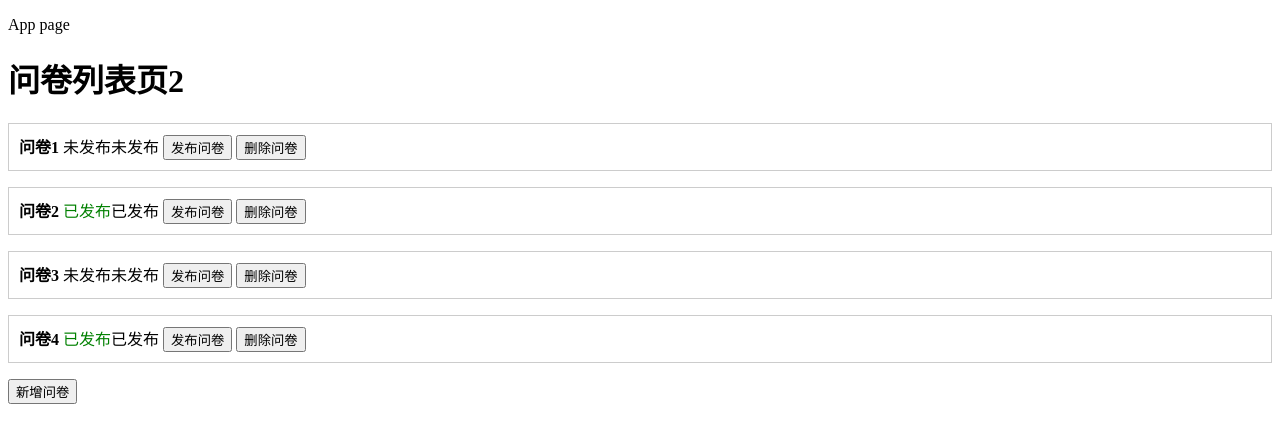
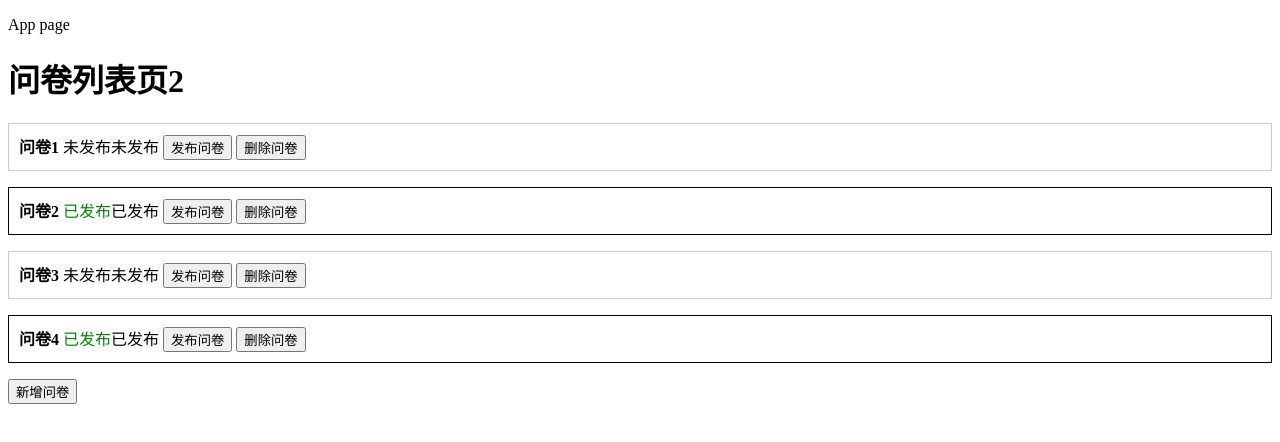
Before and after one commit to squall140/questionnaire, a React (Create React App) app: page / in a window 1280 px wide. Shown: the top 442 px of the page. Built offline with nearby package versions, Linux system fonts and the light colour scheme.

Commit message:
feat styles
Sass

```diff
--- a/package.json
+++ b/package.json
@@ -16,6 +16,8 @@
     "react": "18",
     "react-dom": "18",
     "react-scripts": "5.0.1",
+    "sass": "^1.83.3",
+    "scss": "^0.2.4",
     "typescript": "^4.4.2",
     "web-vitals": "^2.1.0"
   },
--- a/src/components/QuestionCard.module.css
+++ /dev/null
@@ -1,9 +0,0 @@
-.list-item{
-    border: 1px solid #ccc;
-    padding: 10px;
-    margin-bottom: 16px;
-}
-
-.published {
-    border-color: green;
-}
--- /dev/null
+++ b/src/components/QuestionCard.module.scss
@@ -0,0 +1,14 @@
+.list-item{
+    border: 1px solid #ccc;
+    padding: 10px;
+    margin-bottom: 16px;
+
+    // nested scss
+    .published-span{
+        color: green;
+    }
+}
+
+.published {
+    border-color: rgb(0, 0, 0);
+}
--- a/src/components/QuestionCard.tsx
+++ b/src/components/QuestionCard.tsx
@@ -1,7 +1,7 @@
-import React, { FC, useEffect } from 'react'
+import React, { FC } from 'react'
 // import './QuestionCard.css'
-// import classNames from 'classnames'
-import styles from './QuestionCard.module.css'
+import classNames from 'classnames'
+import styles from './QuestionCard.module.scss'
 
 // ts 自定义类型
 type PropsType = {
@@ -16,9 +16,9 @@ type PropsType = {
 const QuestionCard: FC<PropsType> = props => {
   const { id, title, isPublished, deleteQuestion, publishQuestion } = props
 
-  function edit(id: string) {
-    console.log('edit', id)
-  }
+  // function edit(id: string) {
+  //   console.log('edit', id)
+  // }
 
   function del(id: string) {
     deleteQuestion && deleteQuestion(id)
@@ -55,13 +55,20 @@ const QuestionCard: FC<PropsType> = props => {
   // use ClassNames plugin
   // const itemClassName = classNames('list-item', { published: isPublished })
 
+  const listItemClass = styles['list-item']
+  const publishedClass = styles['published']
+  const itemClassName = classNames({
+    [listItemClass]: true,
+    [publishedClass]: isPublished,
+  })
+
   return (
     //   <div key={id} className={itemClassName}>
-    <div key={id} className={styles['list-item']}>
+    <div key={id} className={itemClassName}>
       <strong>{title}</strong>
       &nbsp;
       {/* 条件判断 */}
-      {isPublished ? <span style={{ color: 'green' }}>已发布</span> : <span>未发布</span>}
+      {isPublished ? <span className={styles['published-span']}>已发布</span> : <span>未发布</span>}
       {isPublished ? <span>已发布</span> : <span>未发布</span>}
       &nbsp;
       <button
```
Also changed, not shown: 2 other files (tests, documents, lock files or other folders).
